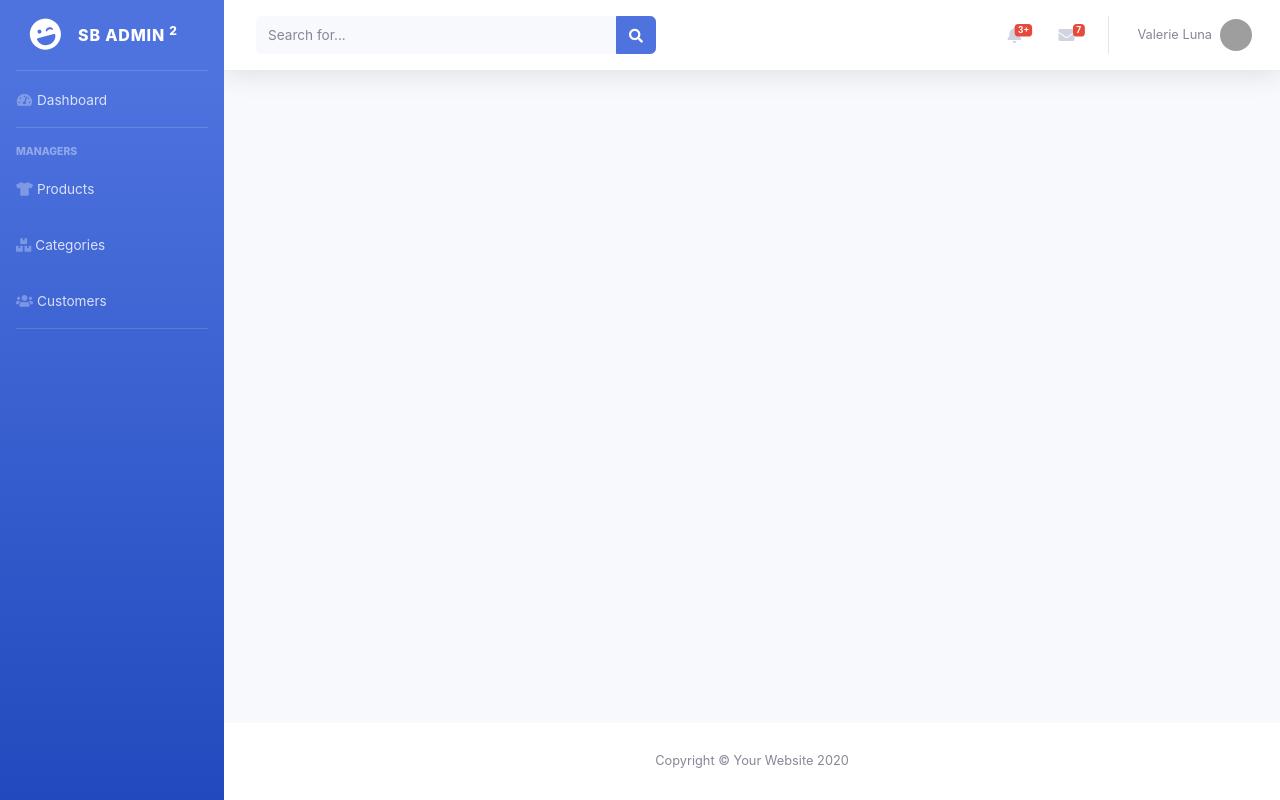
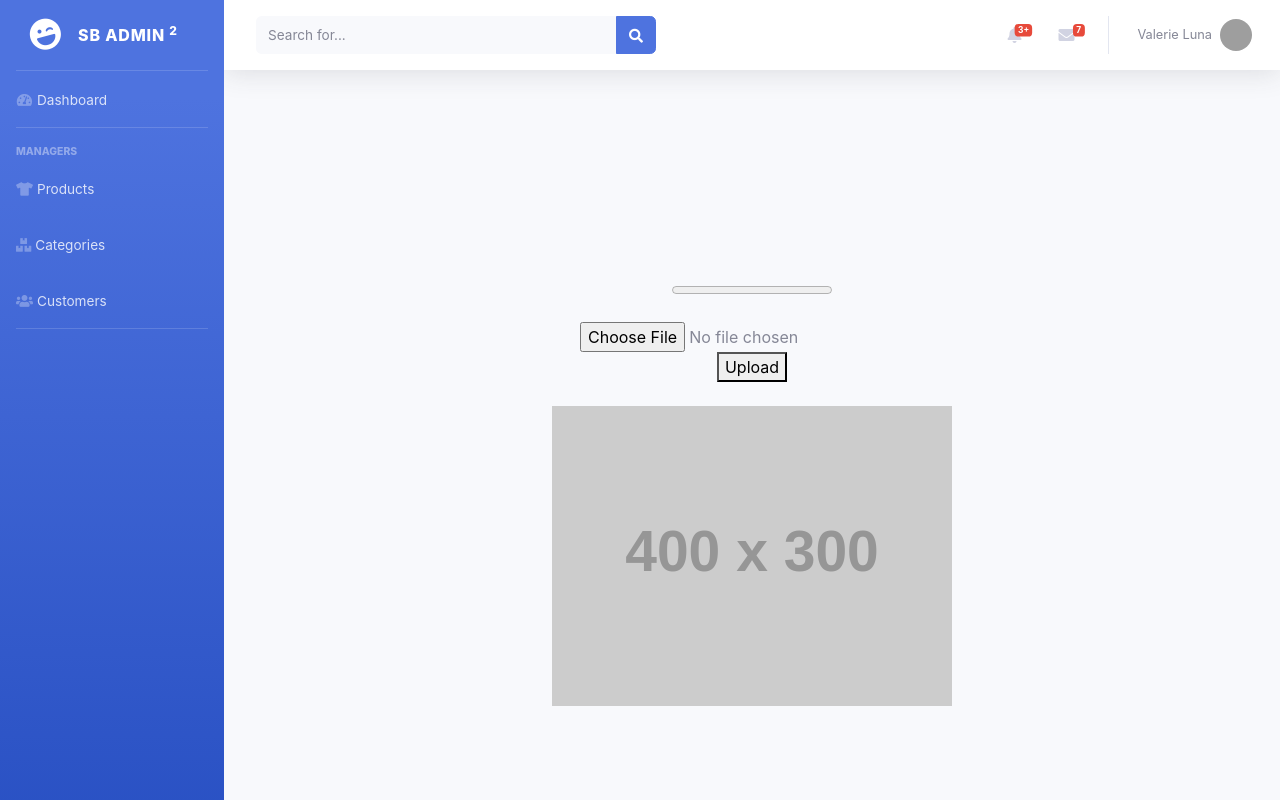
Before and after one commit to khoand10/assignment_dk-shop, a React (Create React App) app in the folder dk-shop-frontend/: page /admin/uploadimageproduct in a window 1280 px wide. Shown: the top 800 px of the page. Built offline with nearby package versions, Linux system fonts and the light colour scheme; grey boxes are pictures that could not be loaded.

Commit message:
demo upload image to firebase

```diff
--- a/dk-shop-frontend/package.json
+++ b/dk-shop-frontend/package.json
@@ -11,6 +11,7 @@
     "axios": "^0.19.2",
     "bootstrap": "^4.5.0",
     "classnames": "2.2.6",
+    "firebase": "^7.17.1",
     "history": "4.10.1",
     "lodash": "^4.17.19",
     "moment": "2.26.0",
--- /dev/null
+++ b/dk-shop-frontend/src/components/ImageUpload/index.js
@@ -0,0 +1,65 @@
+import React, {Component} from 'react';
+import {storage} from '../../firebase';
+
+class ImageUpload extends Component {
+  constructor(props) {
+    super(props);
+    this.state = {
+      image: null,
+      url: '',
+      progress: 0
+    }
+    this.handleChange = this
+      .handleChange
+      .bind(this);
+      this.handleUpload = this.handleUpload.bind(this);
+  }
+  handleChange = e => {
+    if (e.target.files[0]) {
+      const image = e.target.files[0];
+      this.setState(() => ({image}));
+    }
+  }
+  handleUpload = () => {
+      const {image} = this.state;
+      const uploadTask = storage.ref(`images/${image.name}`).put(image);
+      uploadTask.on('state_changed',
+      (snapshot) => {
+        // progrss function ....
+        const progress = Math.round((snapshot.bytesTransferred / snapshot.totalBytes) * 100);
+        this.setState({progress});
+      },
+      (error) => {
+           // error function ....
+        console.log(error);
+      },
+    () => {
+        // complete function ....
+        storage.ref('images').child(image.name).getDownloadURL().then(url => {
+            console.log(url);
+            this.setState({url});
+        })
+    });
+  }
+  render() {
+    const style = {
+      height: '100vh',
+      display: 'flex',
+      flexDirection: 'column',
+      alignItems: 'center',
+      justifyContent: 'center'
+    };
+    return (
+      <div style={style}>
+      <progress value={this.state.progress} max="100"/>
+      <br/>
+        <input type="file" onChange={this.handleChange}/>
+        <button onClick={this.handleUpload}>Upload</button>
+        <br/>
+        <img src={this.state.url || 'http://via.placeholder.com/400x300'} alt="Uploaded images" height="300" width="400"/>
+      </div>
+    )
+  }
+}
+
+export default ImageUpload;
--- a/dk-shop-frontend/src/config.js
+++ b/dk-shop-frontend/src/config.js
@@ -1 +1 @@
-export const BACK_END_URL = "http://localhost:3002";
+export const BACK_END_URL = "http://192.168.2.105:3002";
--- /dev/null
+++ b/dk-shop-frontend/src/firebase/index.js
@@ -0,0 +1,22 @@
+import firebase from 'firebase/app';
+import 'firebase/storage';
+
+// Your web app's Firebase configuration
+const firebaseConfig = {
+    apiKey: "AIzaSyCP-a6p2wzOD6DrpGlwu8JbIZIKG9Pfqpw",
+    authDomain: "dk-shop-f2a81.firebaseapp.com",
+    databaseURL: "https://dk-shop-f2a81.firebaseio.com",
+    projectId: "dk-shop-f2a81",
+    storageBucket: "dk-shop-f2a81.appspot.com",
+    messagingSenderId: "803788390166",
+    appId: "1:803788390166:web:4da876ee91ba6fdd071a37",
+    measurementId: "G-RVHSD6Q697"
+};
+
+firebase.initializeApp(firebaseConfig);
+
+const storage = firebase.storage();
+
+export {
+    storage, firebase as default
+}
--- a/dk-shop-frontend/src/routers/index.js
+++ b/dk-shop-frontend/src/routers/index.js
@@ -7,6 +7,7 @@ import Dashboard from '../pages/views/Admin/Dashboard'
 import ProductsManager from '../pages/views/Admin/Products'
 import Categories from '../pages/views/Admin/Categories/ListCategory';
 import CategoryDetail from '../pages/views/Admin/Categories/CategoryDetail';
+import ImageUpload from '../components/ImageUpload';
 
 //Views
 import About from '../pages/views/Main/About'
@@ -33,12 +34,13 @@ const Routers = () => {
                             <Route path='/admin/products'>
                                 <ProductsManager/>
                             </Route>
+                            <Route path='/admin/uploadimageproduct'>
+                                <ImageUpload/>
+                            </Route>
+
                             <Route path='/admin/categories'>
                                 <Categories/>
                             </Route>
-                            {/* <Route path='/admin/category/new-category'>
-                                <CategoryDetail/>
-                            </Route> */}
                             <Route path='/admin/category/:categoryId?'>
                                 <CategoryDetail/>
                             </Route>
```
